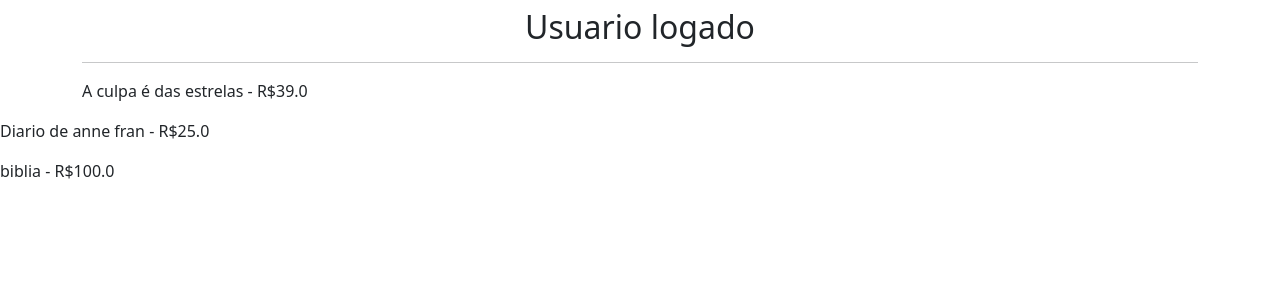
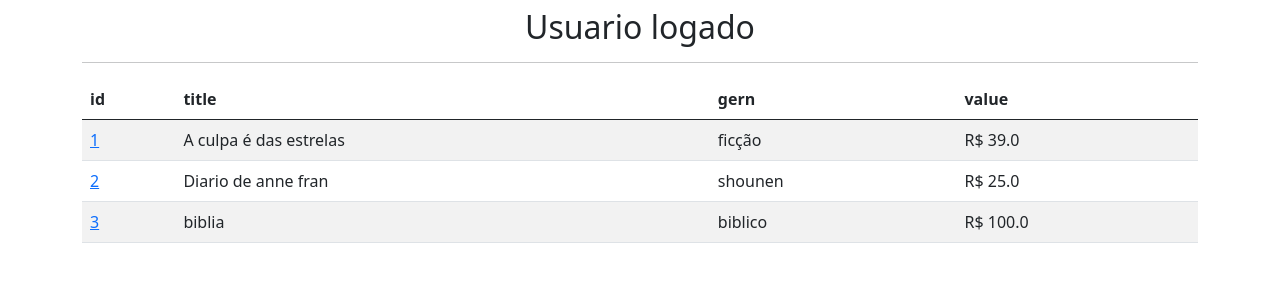
Before and after one commit to Henrytos/estudos-de-python, a Django app: page / in a window 1280 px wide. Shown: the part 56-356 px from the top of the page. Run offline with Django 5.2, Linux system fonts and the light colour scheme; a user stored in the database is signed in; data comes from the database, SQL or seed files in the repository; both versions use the stored data as it was after the commit.

Commit message:
criando rota dinamica

```diff
--- a/django/livraria/templates/home.html
+++ b/django/livraria/templates/home.html
@@ -1,13 +1,31 @@
-{% extends 'layout.html' %} {% block content %}
-{% if user.is_authenticated%}
+{% extends 'layout.html' %} {% block content %} {% if user.is_authenticated%}
 <h2 class="text-center">Usuario logado</h2>
 <hr />
 {%if books %}
-  {% for book in books %}
-    <p>{{book}}</div>
-  {% endfor %}
-{% endif %}
-{%else %}
+<table class="table table-striped">
+  <thead>
+    <tr>
+      <th>id</th>
+      <th>title</th>
+      <th>gern</th>
+      <th>value</th>
+    </tr>
+  </thead>
+  <tbody>
+    {% for book in books %}
+    <tr>
+      <td>
+        <a href="{% url 'book' book.id %}"> {{book.id}} </a>
+      </td>
+      <td>{{book.title}}</td>
+      <td>{{book.gern}}</td>
+      <td>R$ {{book.value}}</td>
+    </tr>
+
+    {% endfor %}
+  </tbody>
+</table>
+{% endif %} {%else %}
 <h2 class="text-center">login</h2>
 <hr />
 <form method="POST" action="{% url 'home' %}">
--- a/django/livraria/templates/layout.html
+++ b/django/livraria/templates/layout.html
@@ -9,7 +9,7 @@
       integrity="sha384-EVSTQN3/azprG1Anm3QDgpJLIm9Nao0Yz1ztcQTwFspd3yD65VohhpuuCOmLASjC"
       crossorigin="anonymous"
     />
-    <title>Hello, world!</title>
+    <title>AppLivraria</title>
   </head>
   <body>
     {% include 'nav-bar.html' %}
--- a/django/livraria/urls.py
+++ b/django/livraria/urls.py
@@ -1,10 +1,11 @@
 from django.urls import path
-from livraria.views import home,sobre,logout_user,login_user,register_user
+from livraria.views import home,sobre,logout_user,login_user,register_user,book_detail
 
 urlpatterns  = [
     path("",home, name = "home"),
     path("sobre/" ,sobre),
     path("logout/",logout_user,name="logout"),
     path("login/",login_user,name="login"),
-    path("cadastro/",register_user,name="register")
+    path("cadastro/",register_user,name="register"),
+    path("book/<int:id>/",book_detail,name="book")
 ]
--- a/django/livraria/views.py
+++ b/django/livraria/views.py
@@ -55,3 +55,11 @@ def register_user(request):
         form = SignUpForm()
         return render(request, 'register.html', {'form': form})
     return render(request, 'register.html', {'form': form})
+
+def book_detail(request , id):
+    if request.user.is_authenticated:
+        book = Book.objects.get(id=id)
+        return render(request,'book.html',{'book':book})
+    else:
+        messages.error(request,"voce não está autenticado para ver o livros")
+        return redirect("home")
```
Also changed, not shown: django/livraria/templates/book.html (added, +14 -0 lines), django/db.sqlite3.
